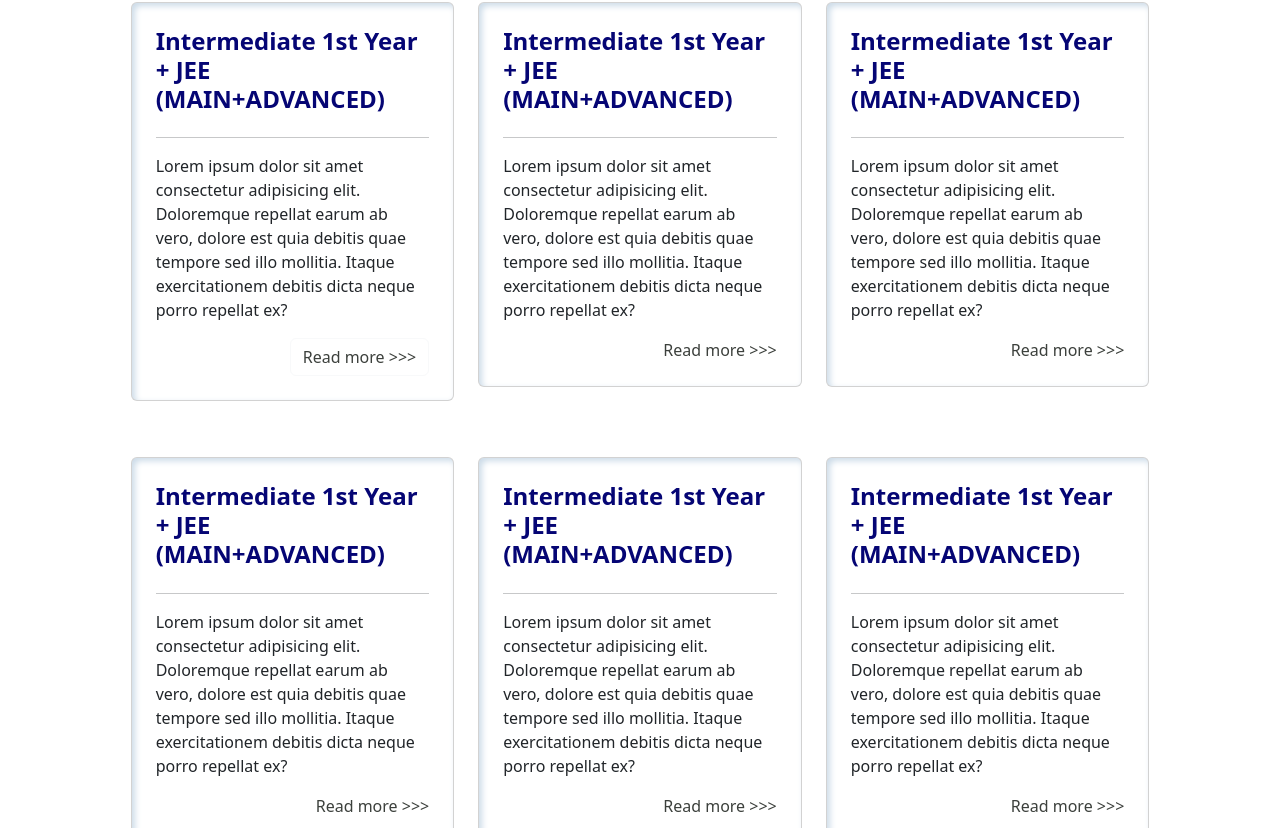
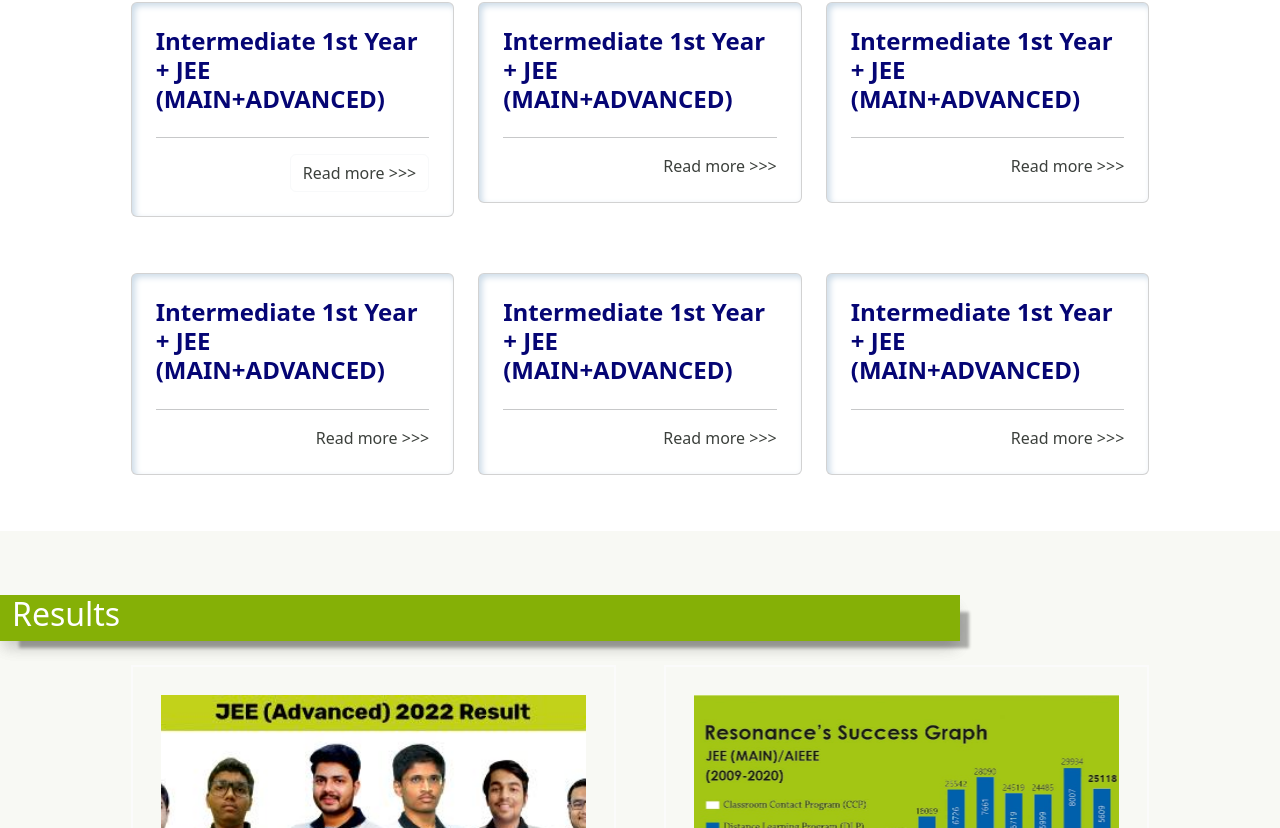
Before and after one commit to stoswebsolutions/Resonance, an Angular app: page /homepage in a window 1280 px wide. Shown: the part 1832-2660 px from the top of the page. Built offline with nearby package versions, Linux system fonts and the light colour scheme.

Commit message:
remove dummy content

```diff
--- a/src/app/homepage/homepage.component.html
+++ b/src/app/homepage/homepage.component.html
@@ -303,14 +303,7 @@
               </h4>
             </div>
             <hr />
-            <div>
-              <p>
-                Lorem ipsum dolor sit amet consectetur adipisicing elit.
-                Doloremque repellat earum ab vero, dolore est quia debitis quae
-                tempore sed illo mollitia. Itaque exercitationem debitis dicta
-                neque porro repellat ex?
-              </p>
-            </div>
+
             <div>
               <button
                 type="button"
@@ -397,14 +390,7 @@
               </h4>
             </div>
             <hr />
-            <div>
-              <p>
-                Lorem ipsum dolor sit amet consectetur adipisicing elit.
-                Doloremque repellat earum ab vero, dolore est quia debitis quae
-                tempore sed illo mollitia. Itaque exercitationem debitis dicta
-                neque porro repellat ex?
-              </p>
-            </div>
+
             <div>
               <a href="" class="read-link">Read more >>></a>
             </div>
@@ -418,14 +404,7 @@
               </h4>
             </div>
             <hr />
-            <div>
-              <p>
-                Lorem ipsum dolor sit amet consectetur adipisicing elit.
-                Doloremque repellat earum ab vero, dolore est quia debitis quae
-                tempore sed illo mollitia. Itaque exercitationem debitis dicta
-                neque porro repellat ex?
-              </p>
-            </div>
+
             <div>
               <a href="" class="read-link">Read more >>></a>
             </div>
@@ -445,14 +424,7 @@
               </h4>
             </div>
             <hr />
-            <div>
-              <p>
-                Lorem ipsum dolor sit amet consectetur adipisicing elit.
-                Doloremque repellat earum ab vero, dolore est quia debitis quae
-                tempore sed illo mollitia. Itaque exercitationem debitis dicta
-                neque porro repellat ex?
-              </p>
-            </div>
+
             <div>
               <a href="" class="read-link">Read more >>></a>
             </div>
@@ -466,14 +438,7 @@
               </h4>
             </div>
             <hr />
-            <div>
-              <p>
-                Lorem ipsum dolor sit amet consectetur adipisicing elit.
-                Doloremque repellat earum ab vero, dolore est quia debitis quae
-                tempore sed illo mollitia. Itaque exercitationem debitis dicta
-                neque porro repellat ex?
-              </p>
-            </div>
+
             <div>
               <a href="" class="read-link">Read more >>></a>
             </div>
@@ -487,14 +452,7 @@
               </h4>
             </div>
             <hr />
-            <div>
-              <p>
-                Lorem ipsum dolor sit amet consectetur adipisicing elit.
-                Doloremque repellat earum ab vero, dolore est quia debitis quae
-                tempore sed illo mollitia. Itaque exercitationem debitis dicta
-                neque porro repellat ex?
-              </p>
-            </div>
+
             <div>
               <a href="" class="read-link">Read more >>></a>
             </div>
```
